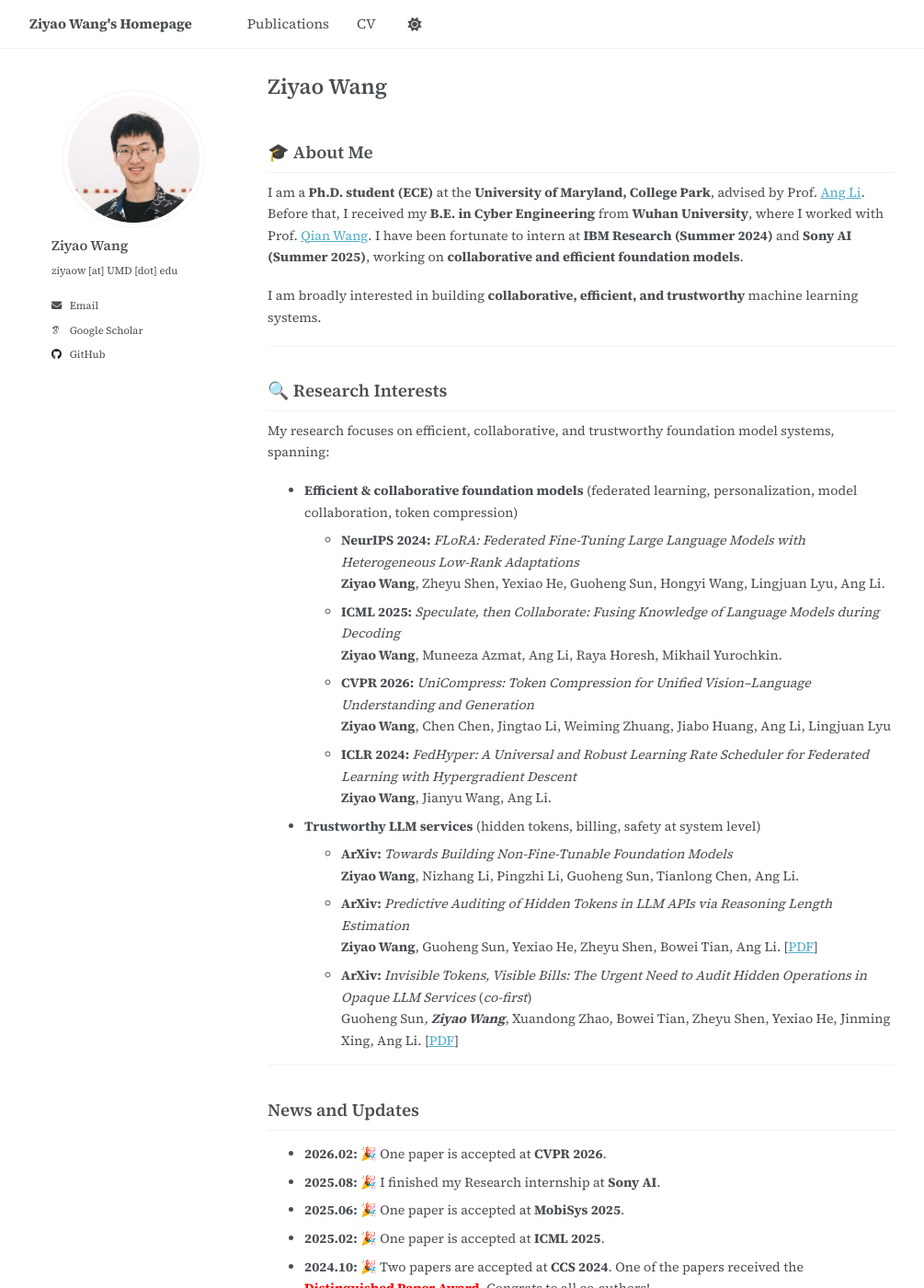
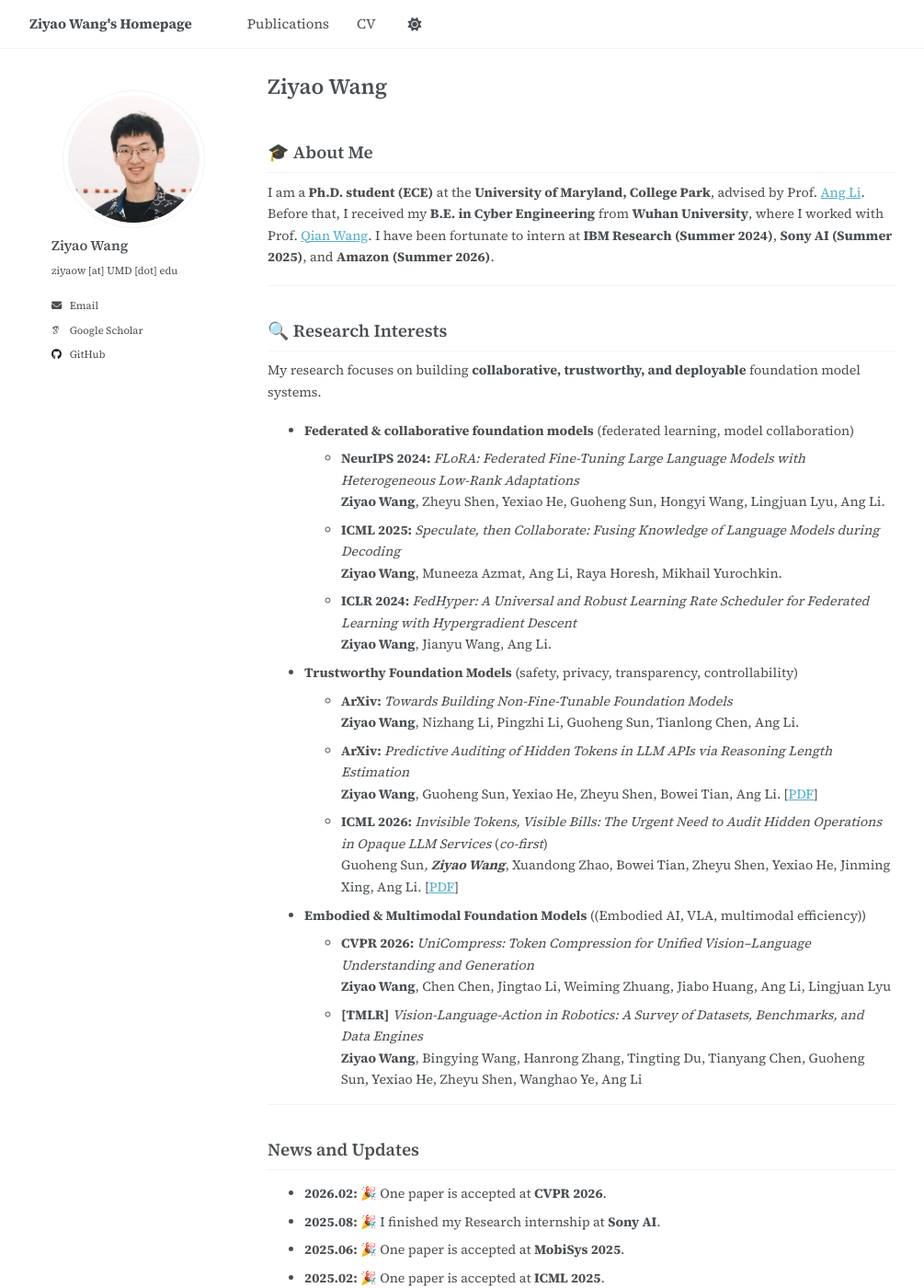
Before and after one commit to ziyaow1010/ziyaow1010.github.io, a Jekyll site: the page built from _pages/about.md, in a window 1280 px wide and 1400 px high. Shown: the whole window at 92% size, without its empty margins (32-1037 px from the left). Built offline with Jekyll 4.4.1, drawn with Linux system fonts in a browser that asks for light colours; some web fonts are replaced; a script that is not in the unit is left out.

Commit message:
Update about.md

```diff
--- a/_pages/about.md
+++ b/_pages/about.md
@@ -11,33 +11,35 @@ redirect_from:
 
 I am a **Ph.D. student (ECE)** at the **University of Maryland, College Park**, advised by Prof. [Ang Li](https://www.ang-li.com/).
 Before that, I received my **B.E. in Cyber Engineering** from **Wuhan University**, where I worked with Prof. [Qian Wang](http://nisplab.whu.edu.cn/).
-I have been fortunate to intern at **IBM Research (Summer 2024)** and **Sony AI (Summer 2025)**, working on **collaborative and efficient foundation models**.
-
-I am broadly interested in building **collaborative, efficient, and trustworthy** machine learning systems.
+I have been fortunate to intern at **IBM Research (Summer 2024)**, **Sony AI (Summer 2025)**, and **Amazon (Summer 2026)**.
 
 ---
 
 ## 🔍 Research Interests
 
-My research focuses on efficient, collaborative, and trustworthy foundation model systems, spanning:
+My research focuses on building **collaborative, trustworthy, and deployable** foundation model systems.
 
-- **Efficient & collaborative foundation models** (federated learning, personalization, model collaboration, token compression)
+- **Federated & collaborative foundation models** (federated learning, model collaboration)
   - **NeurIPS 2024:** *FLoRA: Federated Fine-Tuning Large Language Models with Heterogeneous Low-Rank Adaptations*
     **Ziyao Wang**, Zheyu Shen, Yexiao He, Guoheng Sun, Hongyi Wang, Lingjuan Lyu, Ang Li.
   - **ICML 2025:** *Speculate, then Collaborate: Fusing Knowledge of Language Models during Decoding*
     **Ziyao Wang**, Muneeza Azmat, Ang Li, Raya Horesh, Mikhail Yurochkin.
-  - **CVPR 2026:** *UniCompress: Token Compression for Unified Vision–Language Understanding and Generation*
-    **Ziyao Wang**, Chen Chen, Jingtao Li, Weiming Zhuang, Jiabo Huang, Ang Li, Lingjuan Lyu
   - **ICLR 2024:** *FedHyper: A Universal and Robust Learning Rate Scheduler for Federated Learning with Hypergradient Descent*
     **Ziyao Wang**, Jianyu Wang, Ang Li.
 
-- **Trustworthy LLM services** (hidden tokens, billing, safety at system level)
+- **Trustworthy Foundation Models** (safety, privacy, transparency, controllability)
   - **ArXiv:** *Towards Building Non-Fine-Tunable Foundation Models*
     **Ziyao Wang**, Nizhang Li, Pingzhi Li, Guoheng Sun, Tianlong Chen, Ang Li.
   - **ArXiv:** *Predictive Auditing of Hidden Tokens in LLM APIs via Reasoning Length Estimation*
     **Ziyao Wang**, Guoheng Sun, Yexiao He, Zheyu Shen, Bowei Tian, Ang Li. [[PDF](https://arxiv.org/abs/2508.00912)]
-  - **ArXiv:** *Invisible Tokens, Visible Bills: The Urgent Need to Audit Hidden Operations in Opaque LLM Services* (*co-first*)
+  - **ICML 2026:** *Invisible Tokens, Visible Bills: The Urgent Need to Audit Hidden Operations in Opaque LLM Services* (*co-first*)
     Guoheng Sun*, **Ziyao Wang***, Xuandong Zhao, Bowei Tian, Zheyu Shen, Yexiao He, Jinming Xing, Ang Li. [[PDF](https://arxiv.org/abs/2505.18471)]
+
+- **Embodied & Multimodal Foundation Models** ((Embodied AI, VLA, multimodal efficiency))
+   - **CVPR 2026:** *UniCompress: Token Compression for Unified Vision–Language Understanding and Generation*
+    **Ziyao Wang**, Chen Chen, Jingtao Li, Weiming Zhuang, Jiabo Huang, Ang Li, Lingjuan Lyu
+   - **[TMLR]** *Vision-Language-Action in Robotics: A Survey of Datasets, Benchmarks, and Data Engines*
+  **Ziyao Wang**, Bingying Wang, Hanrong Zhang, Tingting Du, Tianyang Chen, Guoheng Sun, Yexiao He, Zheyu Shen, Wanghao Ye, Ang Li
 
 ---
 
```
